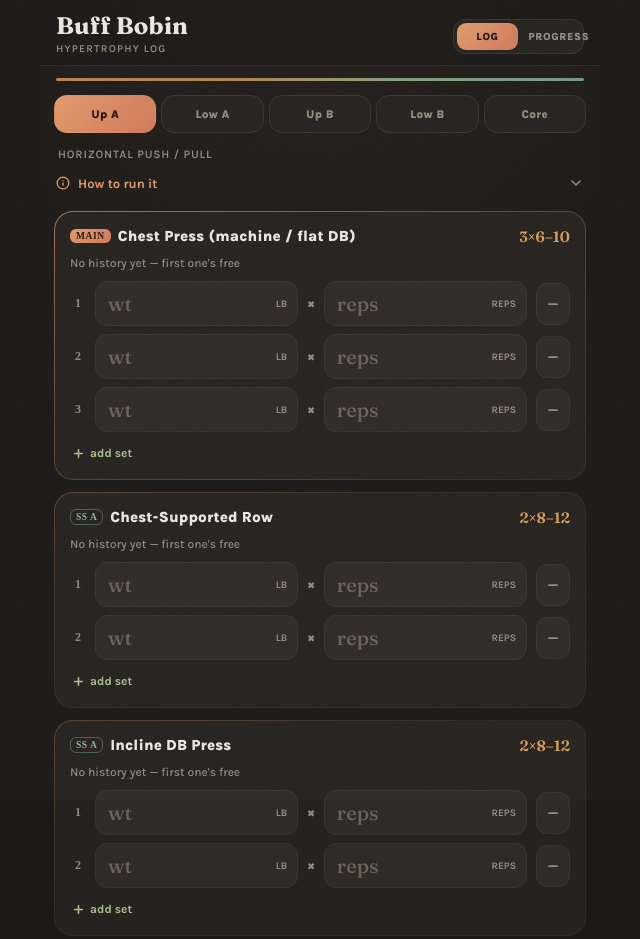
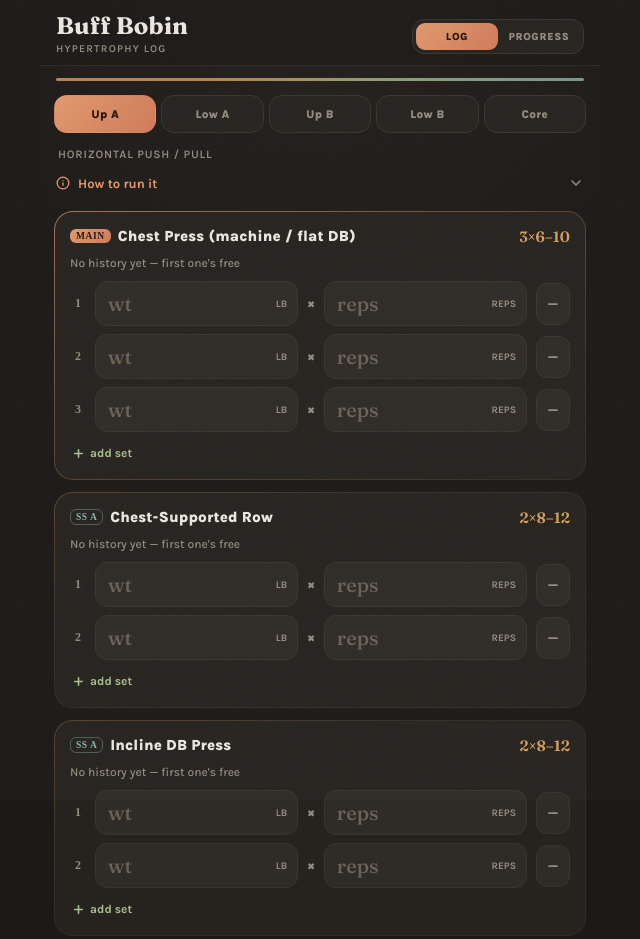
Before and after one commit to tril-h/workout-tracker, a plain HTML site: page index.html in a window 1280 px wide. Shown: the top 939 px of the page, without its empty margins (320-960 px from the left). Drawn offline with Linux system fonts and the light colour scheme; a web font is replaced by a local one.

Commit message:
Add files via upload

```diff
--- a/index.html
+++ b/index.html
@@ -48,9 +48,9 @@ body::after { content:""; position:fixed; inset:0; z-index:99; pointer-events:no
 .viewtog .pill { position:absolute; top:3px; bottom:3px; left:3px; width:calc(50% - 3px); border-radius:9px;
   background:linear-gradient(135deg,var(--sun1),var(--sun2)); transition:transform .24s cubic-bezier(.4,1.35,.5,1); }
 .viewtog.prog .pill { transform:translateX(100%); }
-.viewtog button { position:relative; z-index:1; flex:1 1 0; min-width:0; text-align:center;
+.viewtog button { position:relative; z-index:1; width:82px; text-align:center;
   font-family:'Karla'; font-weight:800; font-size:10.5px; letter-spacing:.6px;
-  padding:7px 10px; border:none; border-radius:9px; background:transparent; color:var(--dim); cursor:pointer; transition:color .2s; white-space:nowrap; }
+  padding:7px 0; border:none; border-radius:9px; background:transparent; color:var(--dim); cursor:pointer; transition:color .2s; white-space:nowrap; }
 .viewtog button.active { color:#241611; }
 
 .horizon { height:3px; border-radius:3px; margin:12px 2px 14px;
```
